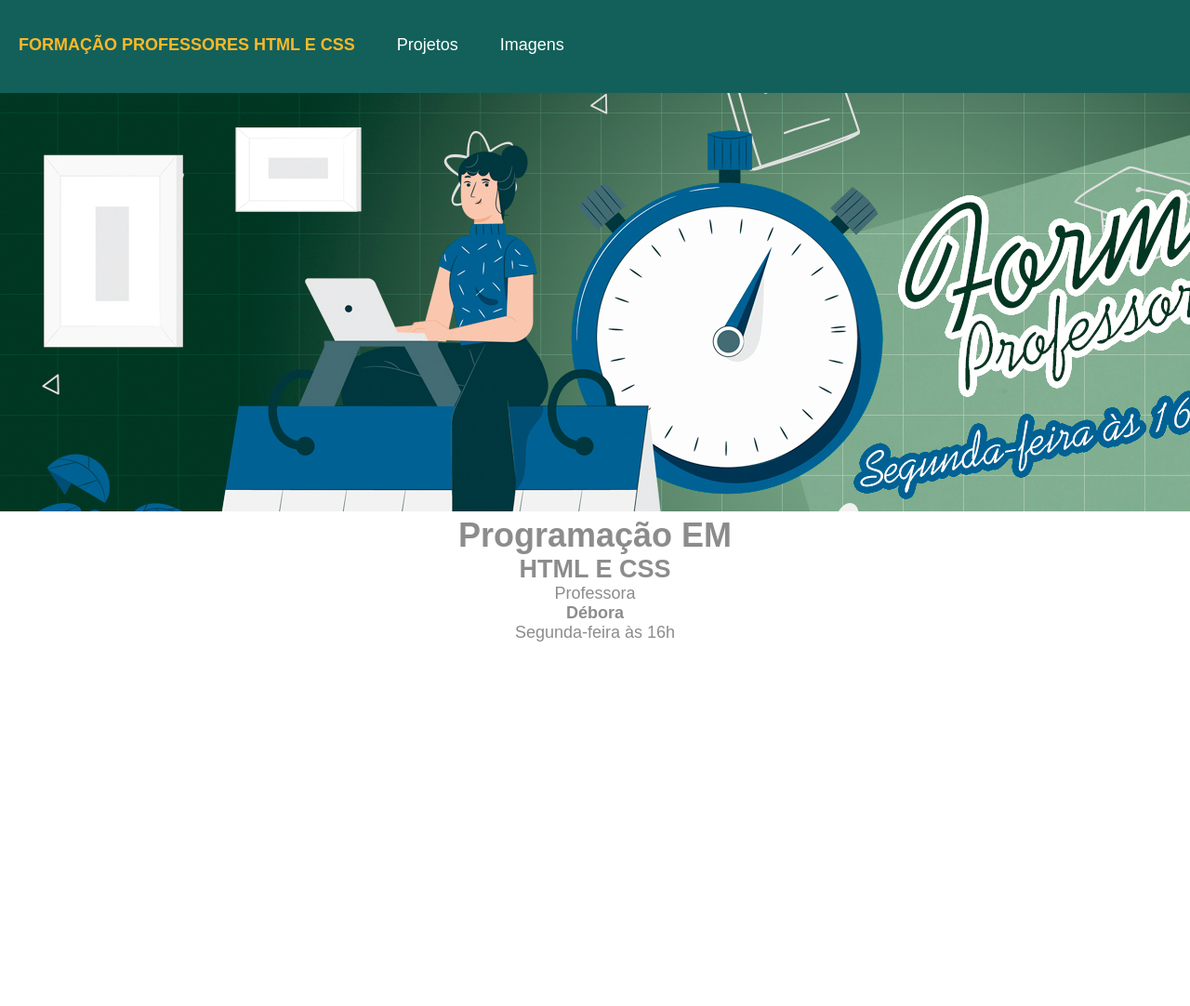
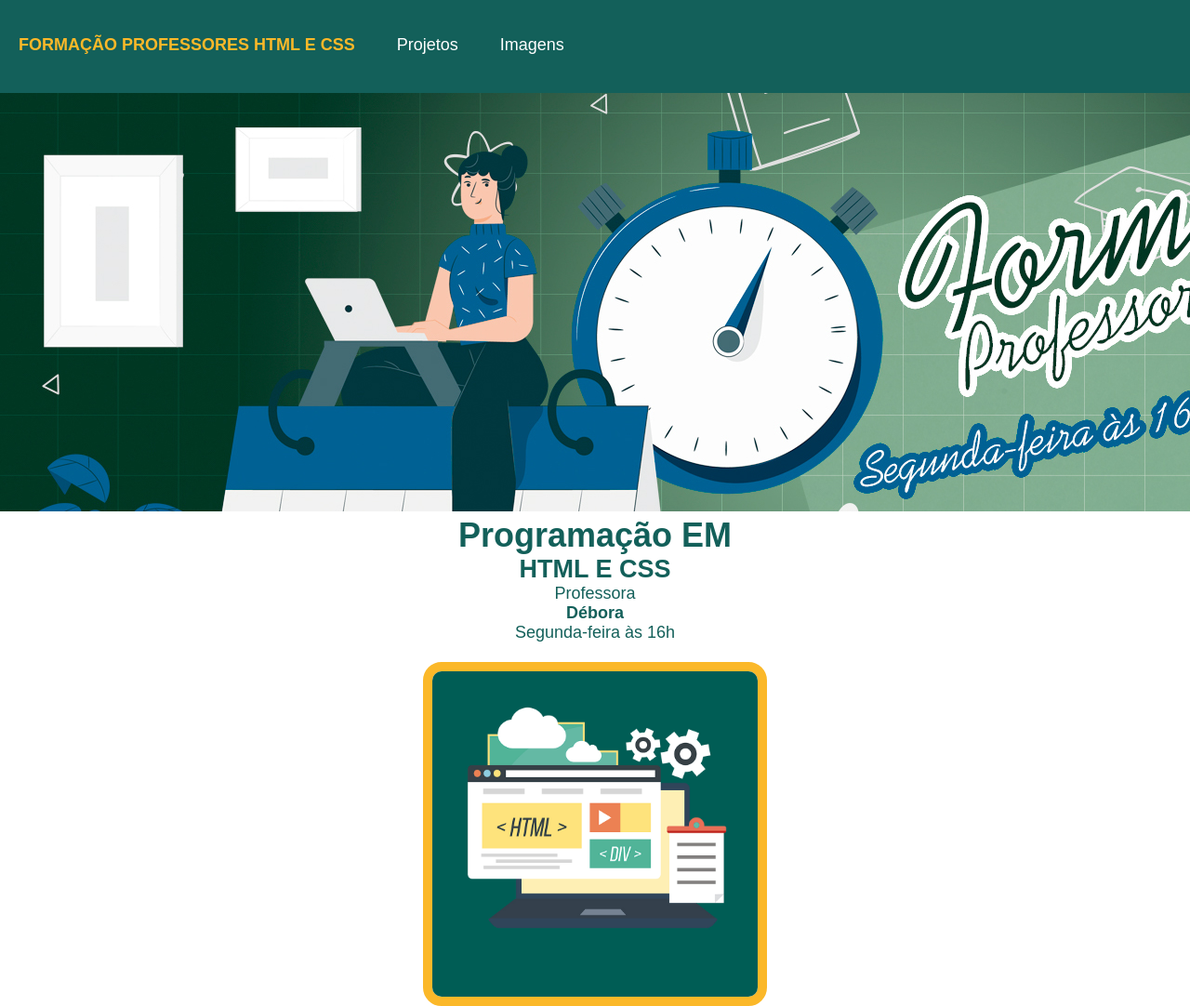
Before and after one commit to PatrickHSF/programacao-formacao, a plain HTML site: page index.html in a window 1280 px wide. Shown: the top 1082 px of the page at 93% size. Before the commit the page ends 800 px from the top, so only its background shows below. Drawn offline with Linux system fonts and the light colour scheme.

Commit message:
Atualizando o site

```diff
--- a/index.html
+++ b/index.html
@@ -20,6 +20,10 @@
 		<p>Professora</p>
 		<p><strong>Débora</strong></p>
 		<p><s>Segunda-feira às 16h</s></p>
+		<br>
+		<div class="formatacao_img">
+			<img class="quadro_img" src="html.jpg">
+		</div>
 	</main>
 
 </body>
--- a/style.css
+++ b/style.css
@@ -14,7 +14,7 @@
 
  h1, h2, p {
  	text-align: center;
-  color: #8c8c8c;
+  color: #13605A;
  }
 /* FORMATAÇÃO DO MENU */
 nav {
@@ -42,3 +42,16 @@ nav {
   background:none;
   color:#FBB829;
  }
+
+/* formatacao img */
+.quadro_img {
+  width: 350px;
+  height: 350px;
+  border: 10px solid #FBB829;
+  border-radius: 20px;
+}
+
+.formatacao_img {
+  display: flex;
+  justify-content: center;
+}
```
Also changed, not shown: html.jpg (added).
